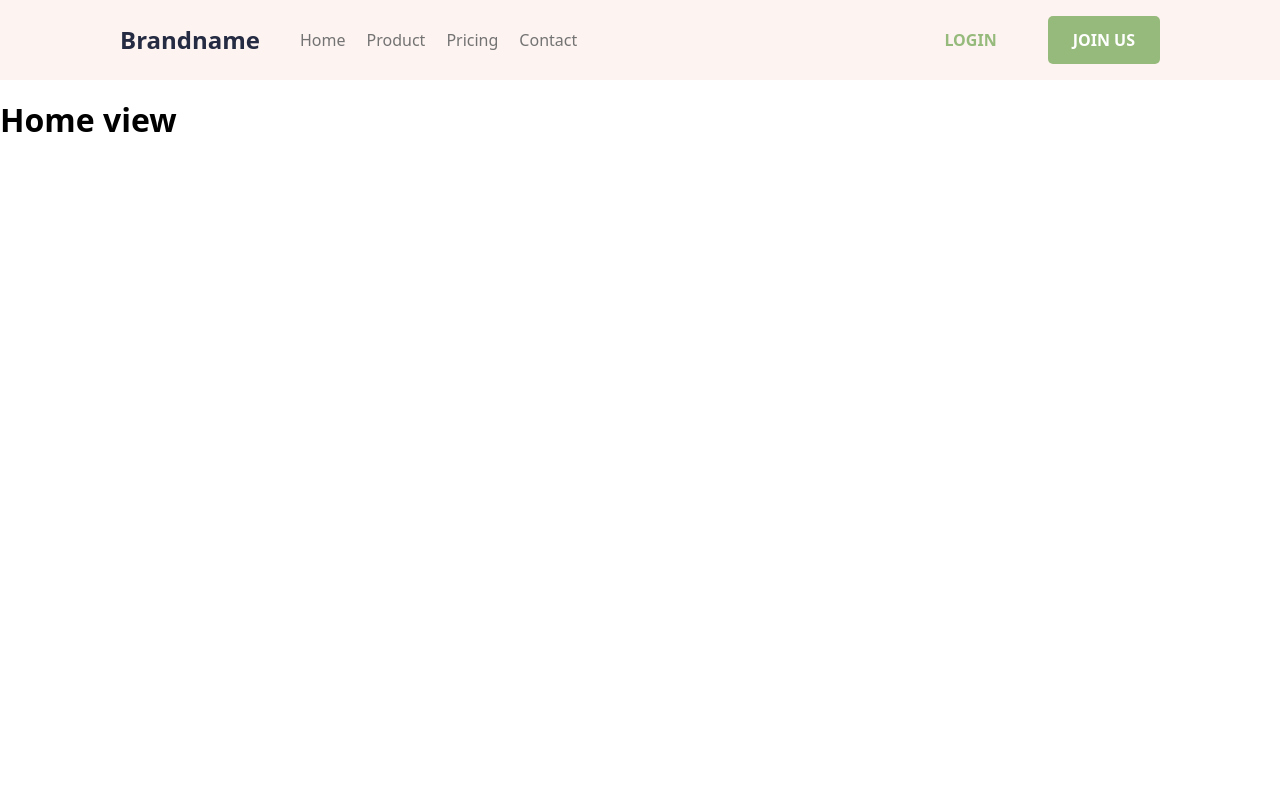
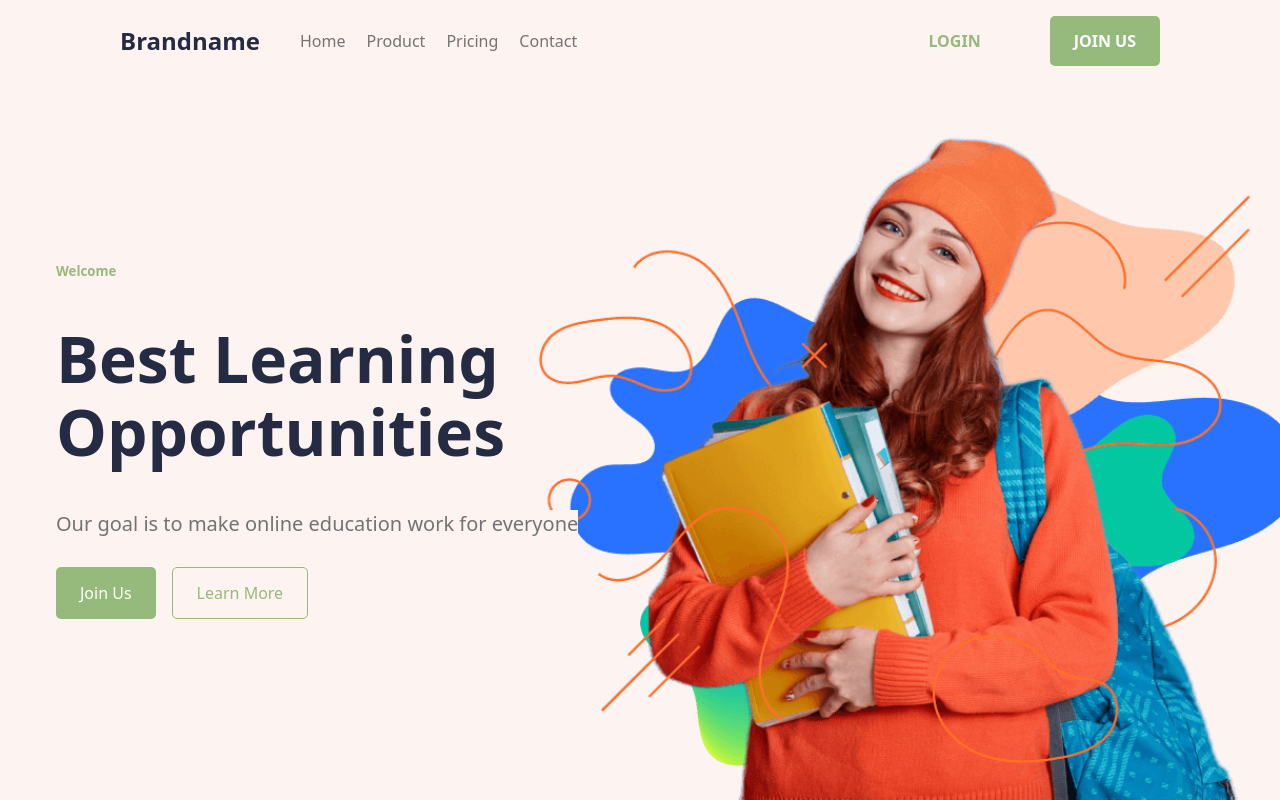
Before and after one commit to hromaleo/benu-fe-dev-interview, a Vue app: page / in a window 1280 px wide. Built offline with nearby package versions, Linux system fonts and the light colour scheme.

Commit message:
hero section

```diff
--- a/src/App.vue
+++ b/src/App.vue
@@ -1,9 +1,35 @@
 <script setup lang="ts">
 import MainHeader from "@/components/MainHeader";
+import { onMounted, onUnmounted, provide, ref } from "vue";
+import headerHeightKey from "@/headerProviderKey";
+
+const header = ref<HTMLElement>();
+
+const headerHeight = ref<number>(0);
+provide(headerHeightKey, headerHeight);
+
+function calculateHeaderHeight() {
+  headerHeight.value = header.value?.offsetHeight ?? 0;
+}
+
+function handleResize() {
+  calculateHeaderHeight();
+}
+
+onMounted(() => {
+  calculateHeaderHeight();
+  window.addEventListener("resize", handleResize);
+});
+
+onUnmounted(() => {
+  window.removeEventListener("resize", handleResize);
+});
 </script>
 
 <template>
-  <MainHeader />
+  <div ref="header">
+    <MainHeader />
+  </div>
 
   <RouterView />
 </template>
--- a/src/components/BaseButton/BaseButton.vue
+++ b/src/components/BaseButton/BaseButton.vue
@@ -1,26 +1,33 @@
 <script setup lang="ts">
-type ButtonVariant = "primary" | "secondary";
+type ButtonVariant = "primary" | "secondary" | "transparent";
 
-type ButtonProps = {
+type BaseButtonProps = {
   variant: ButtonVariant;
   inverted?: boolean;
   onClick: () => void;
 };
 
-const props = defineProps<ButtonProps>();
+const props = defineProps<BaseButtonProps>();
 
 function getVariantClasses(variant: ButtonVariant) {
   switch (variant) {
     case "primary":
-      return props.inverted ? "text-green bg-white" : "bg-green text-white";
+      return props.inverted
+        ? "text-green bg-pink-light"
+        : "bg-green text-white";
     case "secondary":
-      return props.inverted ? "text-pink bg-white" : "bg-pink text-white";
+      return props.inverted
+        ? "text-pink-light bg-pink-light"
+        : "bg-pink-light text-white";
+    case "transparent":
+      return "text-green bg-transparent";
   }
 }
 </script>
 
 <template>
   <button
+    type="button"
     :class="[
       'btn',
       getVariantClasses(props.variant),
@@ -34,12 +41,25 @@ function getVariantClasses(variant: ButtonVariant) {
 
 <style scoped lang="scss">
 .btn {
-  padding: 15px 25px;
+  padding: 1em 1.5em;
+  cursor: pointer;
   border: none;
   border-radius: 5px;
 
   &--inverted {
     border: 1px solid currentcolor;
+
+    &:hover,
+    &:focus {
+      opacity: 0.4;
+    }
+  }
+
+  &:not(&--inverted) {
+    &:hover,
+    &:focus {
+      opacity: 0.8;
+    }
   }
 }
 </style>
--- /dev/null
+++ b/src/components/HeroSection/HeroSection.vue
@@ -0,0 +1,65 @@
+<script setup lang="ts">
+import { inject } from "vue";
+import BaseButton from "../BaseButton";
+import { learnMore, performRegistration } from "@/utils";
+import headerHeightKey from "@/headerProviderKey";
+
+const headerHeight = inject(headerHeightKey);
+</script>
+
+<template>
+  <section class="hero-background">
+    <div class="container">
+      <div class="hero-content">
+        <h5 class="text-green">Welcome</h5>
+        <h1 class="text-blue bfh">Best Learning Opportunities</h1>
+        <p class="text-gray perex">
+          <span class="bg-pink-light"
+            >Our goal is to make online education work for everyone</span
+          >
+        </p>
+        <div class="controls">
+          <BaseButton variant="primary" :on-click="performRegistration">
+            Join Us
+          </BaseButton>
+          <BaseButton variant="primary" inverted :on-click="learnMore">
+            Learn More
+          </BaseButton>
+        </div>
+      </div>
+    </div>
+  </section>
+</template>
+
+<style scoped lang="scss">
+.hero-background {
+  background: url("/assets/hero-cover-1.png") get-color("pink-light") no-repeat
+    right bottom/contain;
+}
+
+.hero-content {
+  display: flex;
+  flex-direction: column;
+  min-height: calc(100vh - v-bind("headerHeight") * 1px);
+
+  @include breakpoint("lg") {
+    justify-content: center;
+    padding-inline-end: 50%;
+  }
+}
+
+.bfh {
+  font-size: clamp(2.5rem, 5vw, 4rem);
+  font-weight: 700;
+}
+
+.perex {
+  font-size: 1.25rem;
+}
+
+.controls {
+  display: flex;
+  gap: 1rem;
+  margin-top: 2rem;
+}
+</style>
--- /dev/null
+++ b/src/components/HeroSection/index.ts
@@ -0,0 +1,3 @@
+import HeroSection from "./HeroSection.vue";
+
+export default HeroSection;
--- a/src/components/MainHeader/MainHeader.vue
+++ b/src/components/MainHeader/MainHeader.vue
@@ -1,5 +1,6 @@
 <script setup lang="ts">
 import BaseButton from "../BaseButton";
+import { performLogin, performRegistration } from "@/utils";
 
 const NavItems = [
   { name: "home" },
@@ -10,14 +11,6 @@ const NavItems = [
 
 function getItemTitle(name: (typeof NavItems)[number]["name"]) {
   return name.slice(0, 1).toUpperCase() + name.slice(1);
-}
-
-function performLogin() {
-  alert("Login");
-}
-
-function performRegistration() {
-  alert("Registration");
 }
 </script>
 
@@ -40,11 +33,13 @@ function performRegistration() {
           </ul>
         </nav>
         <div class="controls">
-          <button
-            class="login-btn text-green"
-            @click="performLogin"
-            v-text="'Login'"
-          />
+          <BaseButton
+            variant="transparent"
+            class="login-btn"
+            :on-click="performLogin"
+          >
+            Login
+          </BaseButton>
           <BaseButton
             variant="primary"
             class="register-btn"
@@ -59,6 +54,7 @@ function performRegistration() {
 </template>
 
 <style scoped lang="scss">
+// @TODO discuss possible fixed positioning with the UX designer
 .main-header {
   display: flex;
   align-items: center;
@@ -111,16 +107,9 @@ function performRegistration() {
   margin-left: auto;
 }
 
-.login-btn {
-  appearance: none;
-  background: none;
-  border: none;
-}
-
 .login-btn,
 .register-btn {
   font-weight: bold;
   text-transform: uppercase;
-  cursor: pointer;
 }
 </style>
--- /dev/null
+++ b/src/headerProviderKey.ts
@@ -0,0 +1,5 @@
+import type { InjectionKey, Ref } from "vue";
+
+const headerHeightKey = Symbol("headerHeight") as InjectionKey<Ref<number>>;
+
+export default headerHeightKey;
--- a/src/styles/colors/variables.scss
+++ b/src/styles/colors/variables.scss
@@ -6,4 +6,5 @@ $theme-colors: (
   "green": #96BA7B,
   "gray": #737373,
   "white": #FFFFFF,
+  "transparent": transparent,
 );
--- /dev/null
+++ b/src/utils/index.ts
@@ -0,0 +1,5 @@
+import learnMore from "./learnMore";
+import performLogin from "./login";
+import performRegistration from "./registration";
+
+export { learnMore, performLogin, performRegistration };
--- /dev/null
+++ b/src/utils/learnMore.ts
@@ -0,0 +1,3 @@
+export default function learnMore() {
+  alert("Learn more!");
+}
--- /dev/null
+++ b/src/utils/login.ts
@@ -0,0 +1,3 @@
+export default function performLogin() {
+  alert("Login");
+}
--- /dev/null
+++ b/src/utils/registration.ts
@@ -0,0 +1,3 @@
+export default function performRegistration() {
+  alert("Registration");
+}
--- a/src/views/HomeView.vue
+++ b/src/views/HomeView.vue
@@ -1,5 +1,7 @@
-<script setup lang="ts"></script>
+<script setup lang="ts">
+import HeroSection from "@/components/HeroSection";
+</script>
 
 <template>
-  <h1>Home view</h1>
+  <HeroSection />
 </template>
```
